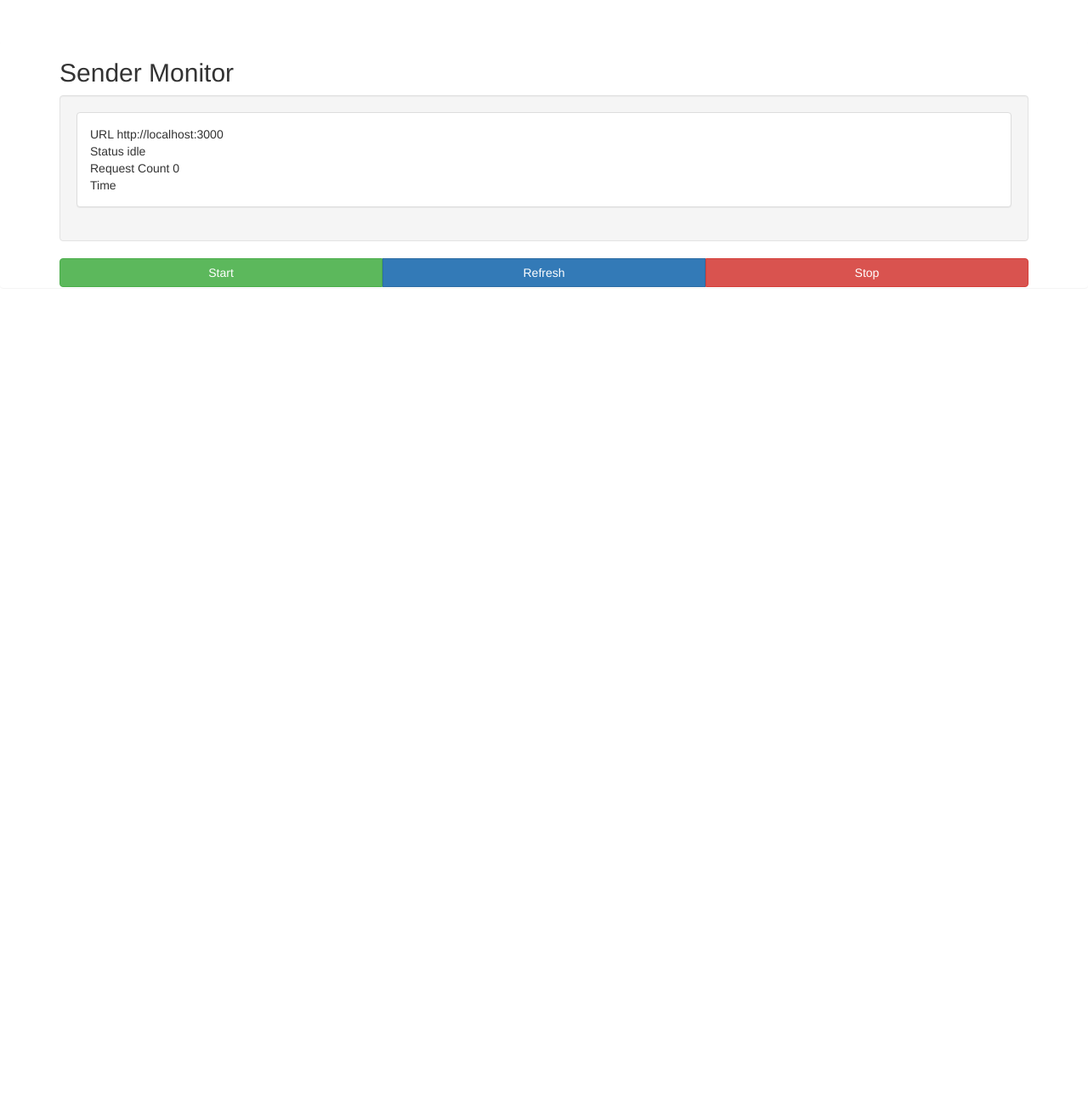
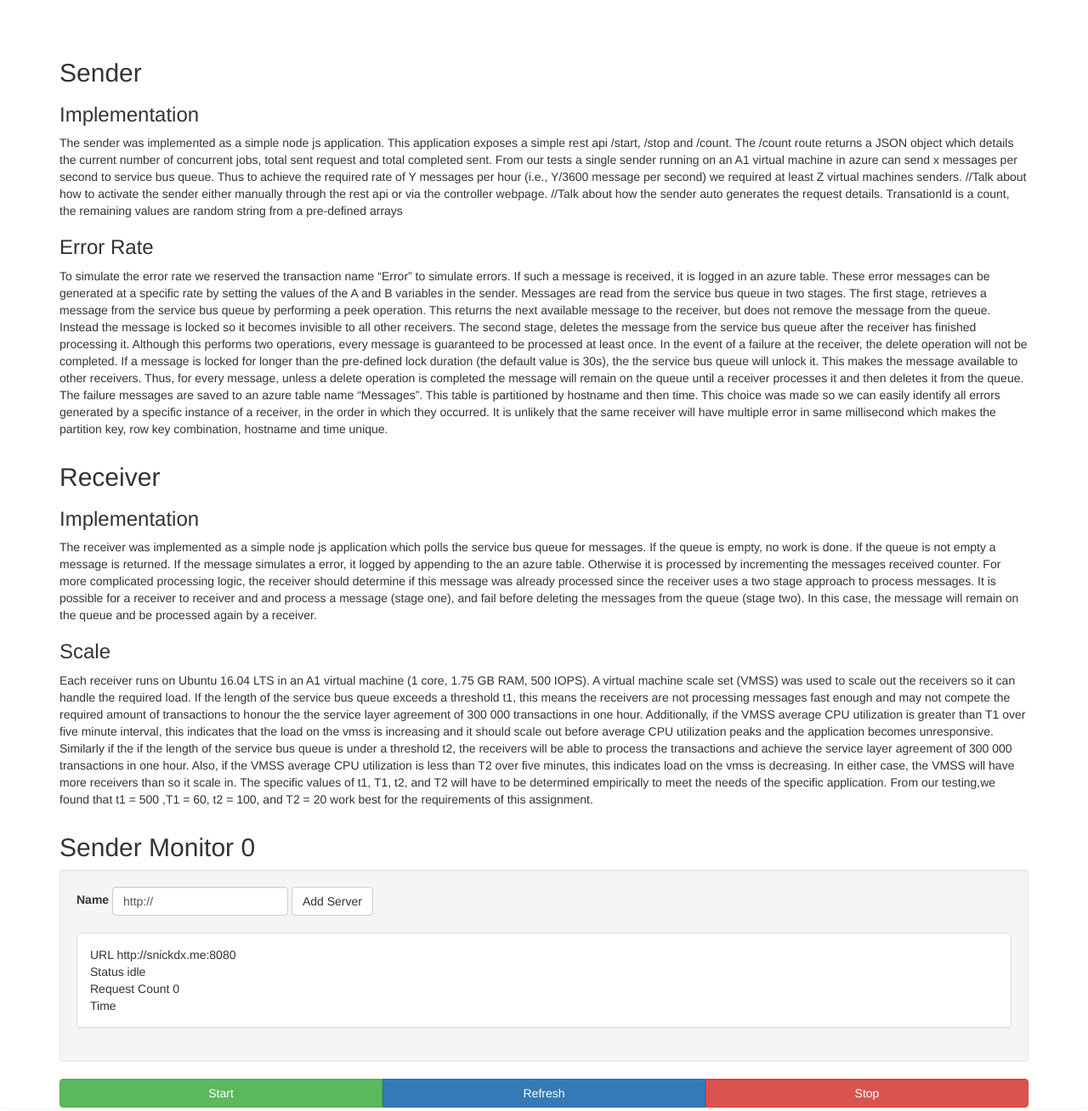
Before and after one commit to Snickdx/comp6905a3, a website: page public/index.html in a window 1280 px wide. Shown: the part 80-1388 px from the top of the page at 85% size. Before the commit the page ends 800 px from the top, so only its background shows below. Drawn offline with nearby package versions, Linux system fonts and the light colour scheme.

Commit message:
changed to port 8080 for droplet added writeup text added add new server and saving to local storage

```diff
--- a/public/index.html
+++ b/public/index.html
@@ -25,10 +25,50 @@
 
 <!-- Main jumbotron for a primary marketing message or call to action -->
 <div class="panel" style="margin-top: 10%">
+
     <div class="container">
-        <h2>Sender Monitor</h2>
+        <h2>Sender</h2>
+        <h3>Implementation</h3>
+        <p>
+            The sender was implemented as a simple node js application. This application exposes a simple rest api /start, /stop and /count. The /count route returns a JSON object which details the current number of concurrent jobs, total sent request and total completed sent. From our tests a single sender running on an A1 virtual machine in azure can send x messages per second to service bus queue. Thus to achieve the required rate of Y messages per hour (i.e., Y/3600 message per second) we required at least Z virtual machines senders. //Talk about how to activate the sender either manually through the rest api or via the controller webpage. //Talk about how the sender auto generates the request details. TransationId is a count, the remaining values are random string from a pre-defined arrays
+        </p>
+        <h3>Error Rate</h3>
+        <p>
+            To simulate the error rate we reserved the transaction name “Error” to simulate errors. If such a message is received, it is logged in an azure table. These error messages can be generated at a specific rate by setting the values of the A and B variables in the sender.
+            Messages are read from the service bus queue in two stages. The first stage, retrieves a message from the service bus queue by performing a peek operation. This returns the next available message to the receiver, but does not remove the message from the queue. Instead the message is locked so it becomes invisible to all other receivers. The second stage, deletes the message from the service bus queue after the receiver has finished processing it. Although this performs two operations, every message is guaranteed to be processed at least once. In the event of a failure at the receiver, the delete operation will not be completed. If a message is locked for longer than the pre-defined lock duration (the default value is 30s), the the service bus queue will unlock it. This makes the message available to other receivers. Thus, for every message, unless a delete operation is completed the message will remain on the queue until a receiver processes it and then deletes it from the queue.
+            The failure messages are saved to an azure table name “Messages”. This table is partitioned by hostname and then time. This choice was made so we can easily identify all errors generated by a specific instance of a receiver, in the order in which they occurred. It is unlikely that the same receiver will have multiple error in same millisecond which makes the partition key, row key combination, hostname and time unique.
+        </p>
+    </div>
+    <div class="container">
+        <h2>Receiver</h2>
+        <h3>Implementation</h3>
+        <p>
+            The receiver was implemented as a simple node js application which polls the service bus queue for messages. If the queue is empty, no work is done. If the queue is not empty a message is returned. If the message simulates a error, it logged by appending to the an azure table. Otherwise it is processed by incrementing the messages received counter. For more complicated processing logic, the receiver should determine if this message was already processed since the receiver uses a two stage approach to process messages. It is possible for a receiver to  receiver and and process a message (stage one), and fail before deleting the messages from the queue (stage two). In this case, the message will remain on the queue and be processed again by a receiver.
+        </p>
+        <h3>Scale</h3>
+        <p>
+            Each receiver runs on Ubuntu 16.04 LTS in an A1 virtual machine (1 core, 1.75 GB RAM, 500 IOPS). A virtual machine scale set (VMSS) was used to scale out the receivers so it can handle the required load. If the length of the service bus queue exceeds a threshold t1, this means the receivers are not processing messages fast enough and may not compete the required amount of transactions to honour the the service layer agreement of 300 000 transactions in one hour. Additionally, if the VMSS average CPU utilization is greater than T1 over five minute interval, this indicates that the load on the vmss is increasing and it should scale out before average CPU utilization peaks and the application becomes unresponsive.
+            Similarly if the if the length of the service bus queue is under a threshold t2, the receivers will be able to process the transactions and achieve the service layer agreement of 300 000 transactions in one hour. Also, if the VMSS average CPU utilization is less than T2 over five minutes, this indicates load on the vmss is decreasing. In either case, the VMSS will have more receivers than so it scale in.
+            The specific values of t1, T1, t2, and T2 will have to be determined empirically to meet the needs of the specific application. From our testing,we found that t1 = 500  ,T1 = 60, t2 = 100, and T2 = 20 work best for the requirements of this assignment.
+        </p>
+
+    </div>
+    <div class="container" ng-init="retrieve()">
+
+        <h2>Sender Monitor {{count}}</h2>
         <div class=" well col-sm-12">
-            <div ng-repeat="vm in vms" class="panel panel-default">
+            <div>
+                <form class="form-inline">
+                    <div class="form-group">
+                        <label for="exampleInputName">Name</label>
+                        <input type="text" class="form-control" id="exampleInputName" placeholder="host:port" ng-model="newurl">
+                    </div>
+                    <button type="submit" class="btn btn-default" ng-click="addNew()">Add Server</button>
+                </form>
+            </div>
+
+            <br>
+            <div ng-repeat="vm in vms track by $index" class="panel panel-default">
                 <div class="panel-body">
                     <div class="col ">URL {{vm.url}}</div>
                     <div class="col">Status {{vm.status}}</div>
@@ -68,9 +108,13 @@
 				.then(callback);
         };
 
+		$scope.newurl ="http://";
+
+		$scope.count = 0;
+
 		$scope.vms = [
 			{
-            	url:"http://localhost:3000",
+				url:"http://snickdx.me:8080",
 				count:0,
 				status:'idle',
 				time:""
@@ -78,11 +122,41 @@
 
         ];
 
+        $scope.retrieve = function(){
+        	var urlStore = localStorage.getItem("urls");
+
+        	if(urlStore){
+		        $scope.vms= [];
+        		JSON.parse(urlStore).forEach(function(item){
+			        $scope.vms.push(item);
+		        });
+            }
+
+        };
+
+		$scope.addNew = function(){
+			$scope.vms.push({
+				url:$scope.newurl,
+				count:0,
+				status:'idle',
+				time:""
+			});
+
+			if (typeof(Storage) !== "undefined") {
+				localStorage.setItem("urls", JSON.stringify($scope.vms));
+			} else {
+				console.log("Sorry, your browser does not support Web Storage...");
+			}
+
+			$scope.newurl = "http//";
+        };
+
 		$scope.refresh = function(){
 			$scope.vms.map(function(vm){
 				get(vm.url, "/getCount", function(response){
 					vm.count=response.data.count;
 					vm.time=response.data.time;
+					$scope.count+=response.data.count;
 				});
 			})
         };
@@ -108,24 +182,6 @@
 
 	});
 
-
-//	function refresh(){
-//		vms.forEach(function(vm, index){
-//			get(vms+"/getCount", "#vmCount"+index, "<h2> Count: ");
-//		});
-//	}
-//
-//	function start(){
-//		vms.forEach(function(vm, index){
-//			get(vms+"/start", "#vmStatus"+index, "<h2> Status: ");
-//		});
-//	}
-//
-//	function stop(){
-//		vms.forEach(function(vm, index){
-//			get(vms+"/start", "#vmStatus"+index, "<h2> Status: ");
-//		});
-//	}
 </script>
 </body>
 </html>
--- a/sender.js
+++ b/sender.js
@@ -29,7 +29,7 @@
 	var startTime;
 	var stopTime;
 	var elapsed;
-	var port  	 = process.env.PORT || 3000; 				// set the port
+	var port  	 = process.env.PORT || 8080; 				// set the port
 	var bodyParser = require('body-parser'); 	// pull information from HTML POST (express4)
 	var methodOverride = require('method-override'); // simulate DELETE and PUT (express4)
 
@@ -316,7 +316,7 @@
 	});
 
 	app.listen(port, function () {
-	  console.log(hostName+' Example app listening on port'+port);
+	  console.log(hostName+' Example app listening on port '+port);
 		working = false;
 		setInterval(senderLoop,3000);
 	})
```
Lines whose indentation alone changed are shown as unchanged.
